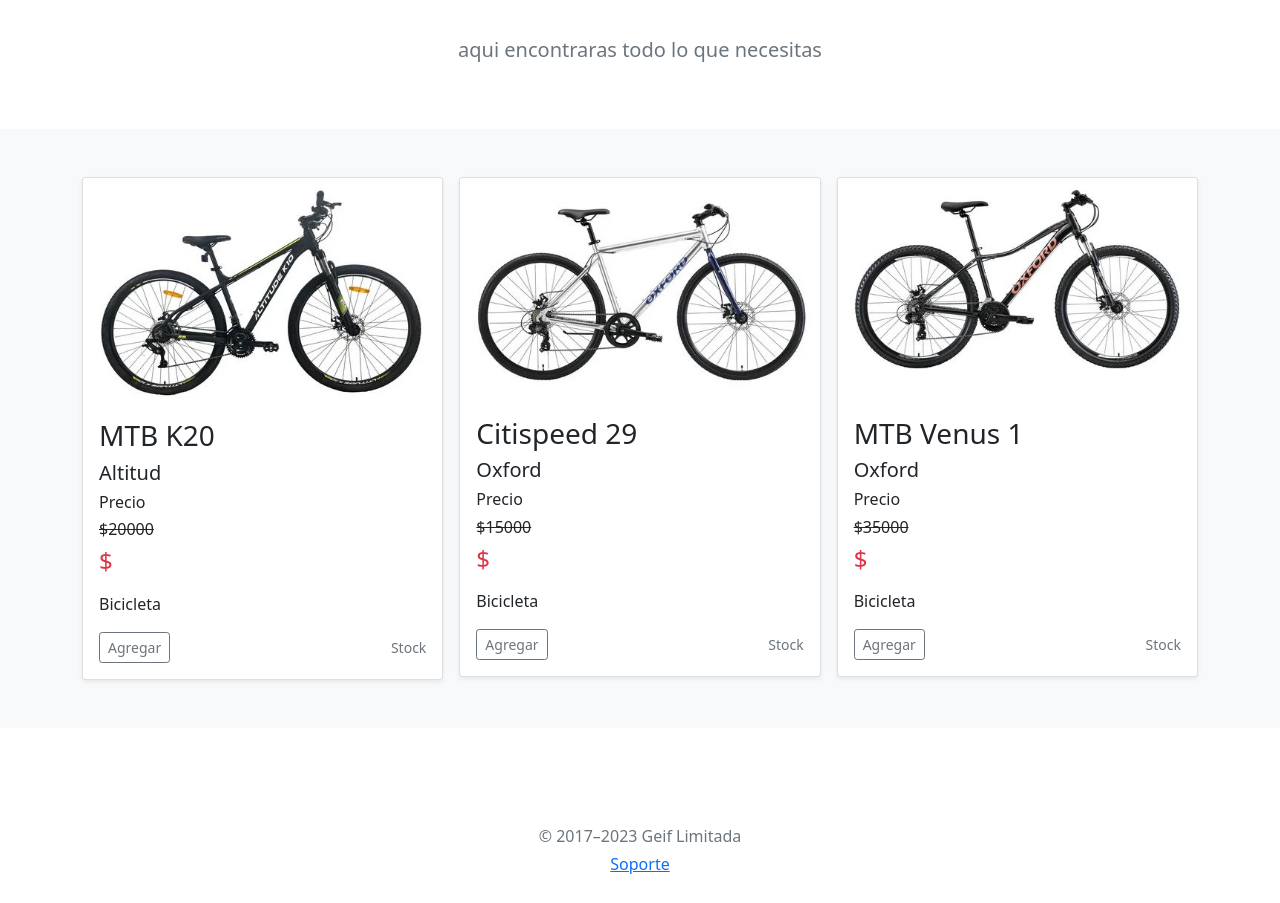
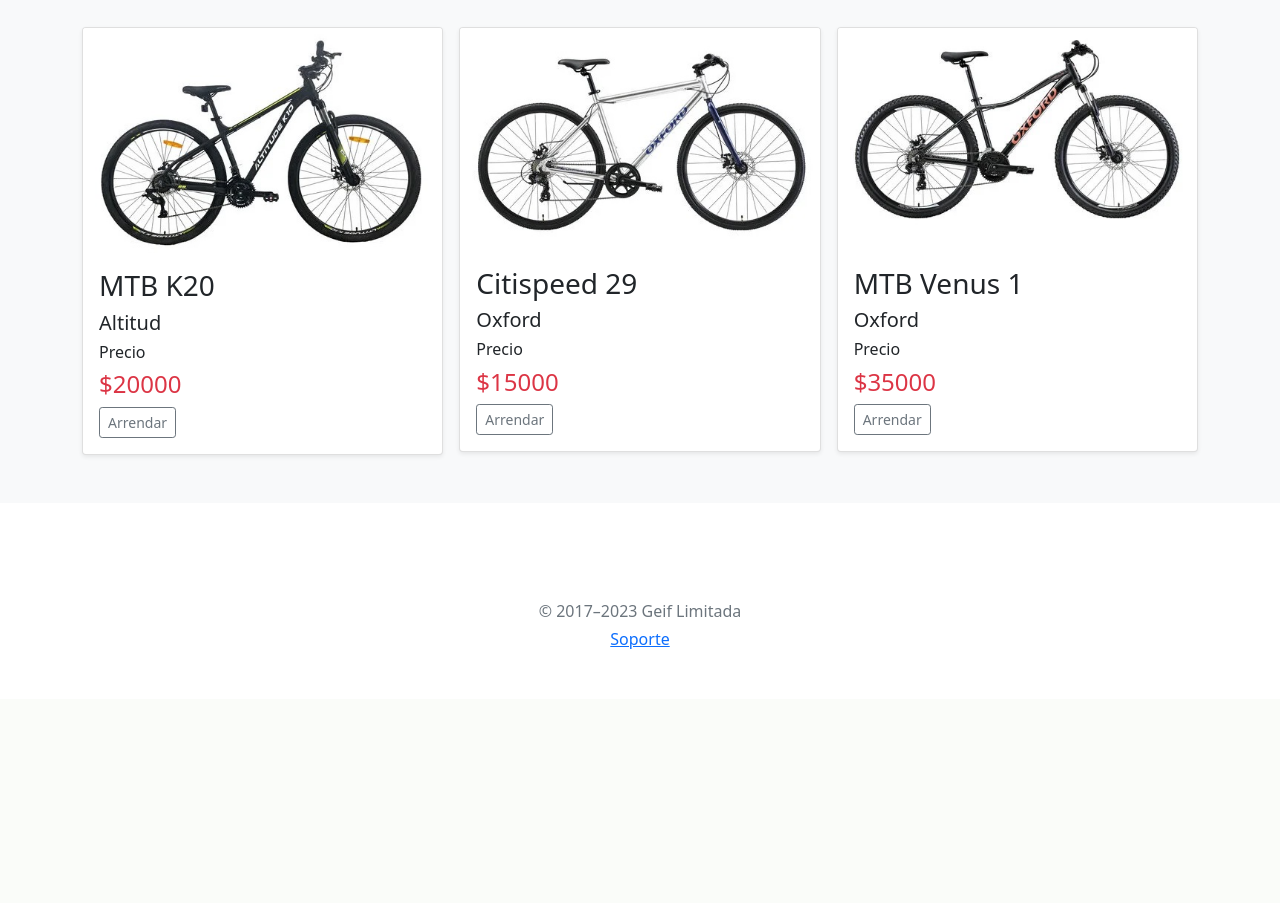
Before and after one commit to deaddoomed/masterbike, a Django app: page /?tipoprod=Bicicleta in a window 1280 px wide; the page is wider, and only the part inside the window is pictured. Shown: the part 481-1384 px from the top of that part. After the commit the page ends 1130 px from the top of that part, so only its background shows below. Run offline with Django 4.2, Linux system fonts and the light colour scheme; data comes from the database, SQL or seed files in the repository; both versions use the stored data as it was after the commit.

Commit message:
falta funcionalidades de arriendo e inventario

```diff
--- a/website/models.py
+++ b/website/models.py
@@ -8,7 +8,7 @@
     marca = models.CharField(max_length=100)
     imagen= models.ImageField(blank=True, null= True)
     precio = models.IntegerField()
-    arrendado = models.BinaryField()
+    arrendado = models.BooleanField(default=False)
 
     def __str__(self):
         return self.nombre
--- a/website/static/css/login.css
+++ b/website/static/css/login.css
@@ -9,7 +9,7 @@
 
 body{
 
-    background-image: url(../img/anuncio_1.jpg);
+    background-image: url(../img/background.jpg);
     background-size: cover;
     background-repeat: no-repeat;
     background-position: center;
@@ -40,7 +40,7 @@
     display: flex;
     justify-content: center;
     backdrop-filter: blur(10px);
-    background-color: rgba(198, 182, 212, 0.73)
+    background-color: #f0ad4e
 }
 
 .caja-fija div{
--- a/website/static/css/register.css
+++ b/website/static/css/register.css
@@ -9,7 +9,7 @@
 
 body{
 
-    background-image: url(../img/anuncio_1.jpg);
+    background-image: url(../img/background.jpg);
     background-size: cover;
     background-repeat: no-repeat;
     background-position: center;
@@ -40,7 +40,7 @@
     display: flex;
     justify-content: center;
     backdrop-filter: blur(10px);
-    background-color: rgba(198, 182, 212, 0.73)
+    background-color: #f0ad4e
 }
 
 .caja-fija div{
--- a/website/templates/base.html
+++ b/website/templates/base.html
@@ -49,11 +49,11 @@
                 <ul class="navbar-nav me-auto mb-2 mb-lg-0 ms-auto">
 
                     <li class="nav-item">
-                        <a class="nav-link active" aria-current="page" href="{% url 'product_list' %}?tipoprod=bicicleta">Bicicletas</a>
+                        <a class="nav-link active" aria-current="page" href="{% url 'product_list' %}?tipoprod=Bicicleta">Bicicletas</a>
                     </li>
 
                     <li class="nav-item">
-                        <a class="nav-link active" aria-current="page" href="{% url 'product_list' %}?tipoprod=repuesto">Repuestos</a>
+                        <a class="nav-link active" aria-current="page" href="{% url 'product_list' %}?tipoprod=Repuesto">Repuestos</a>
                     </li>
 
                 </ul>
@@ -62,15 +62,15 @@
             <div class="col-md-1">
                 {% if user.is_authenticated %}
                     <h4 class="text-light">{{user.username}}</h4>
-                    <a class="btn btn-primary" type="login" href="{% url 'logout'%}">Cerrar Sesion</a>
+                    <a class="btn btn-warning" type="login" href="{% url 'logout'%}">Cerrar Sesion</a>
                 {% else %}
-                    <a class="btn btn-primary" type="login" href="{% url 'login'%}">Login</a>
+                    <a class="btn btn-warning" type="login" href="{% url 'login'%}">Login</a>
                 {% endif %}
             </div>
 
             <div class="col-md-1">
                 <a>
-                    <a type="button" class="btn btn-primary" href="">
+                    <a type="button" class="btn btn-warning" href="">
                         <img src="{% static 'img/cart.png'%}" alt="cart"> Carrito
                     </a>
                 </a>
--- a/website/templates/product_list.html
+++ b/website/templates/product_list.html
@@ -1,13 +1,4 @@
 {% extends 'base.html' %}{% block content %} {%load static %}
-
-<section class="text-center container">
-    <div class="row py-lg-5">
-        <div class="col-lg-6 col-md-8 mx-auto">
-            <h1 class="fw-light" id="titulo-seccion"></h1>
-            <p class="lead text-muted">aqui encontraras todo lo que necesitas</p>
-        </div>
-    </div>
-</section>
 
 <div class="album py-5 bg-light">
     <div class="container">
@@ -19,23 +10,12 @@
                     <div class="card-body">
                         <h3 class="fw-light">{{product.nombre}}</h3>
                         <h5 class="fw-light">{{product.marca}}</h5>
-
-                        {% if product.oferta == 0 %}
                         <h6 class="fw-light"><strong>Precio</strong></h6>
                         <h4 class="text-danger">${{product.precio}}</h4>
-                        <h6><br></h6>
-                        {% else %}
-                        <h6 class="fw-light"><strong>Precio</strong></h6>
-                        <strike><h6 class="fw-light">${{product.precio}}</h6></strike>
-                        <h4 class="text-danger">${{product.oferta}}</h4>
-                        {% endif %}
-                        <p class="card-text">{{product.descripcion}}</p>
-                        <p class="card-text2">{{product.tipoprod}}</p>
                         <div class="d-flex justify-content-between align-items-center">
                             <div class="btn-group">
-                                <button type="submit" href="{% url 'add' %}?nombre={{product.nombre}}&precio={{product.precio}}" class="btn btn-sm btn-outline-secondary">Agregar</button>
+                                <button type="submit" href="{% url 'add' %}?nombre={{product.nombre}}&precio={{product.precio}}" class="btn btn-sm btn-outline-secondary">Arrendar</button>
                             </div>
-                            <small class="text-muted ">Stock {{product.stock}}</small>
                         </div>
                     </div>
                 </div>
@@ -51,7 +31,7 @@
         <div class="card-body">
             <h3 class="fw-light">No hay nada por el momento</h3>
             <h4 class="text-danger"></h4>
-            <p class="card-text">Pronto tendremos disponible más equipos para sus trabajos</p>
+            <p class="card-text">Pronto tendremos disponible más cosas</p>
             <div class="d-flex justify-content-between align-items-center">
                 <small class="text-muted">...</small>
             </div>
```
Also changed, not shown: db.sqlite3, website/migrations/0002_alter_product_arrendado.py (added), website/static/img/altitudek20.jpg (added), website/static/img/background.jpg (added), website/static/img/citispeed.jpg (added), website/static/img/magic_mary.jpg (added), website/static/img/marlin6.jpg (added), website/static/img/mtb_minion_drh2.jpg (added), website/static/img/venus1.jpg (added).
